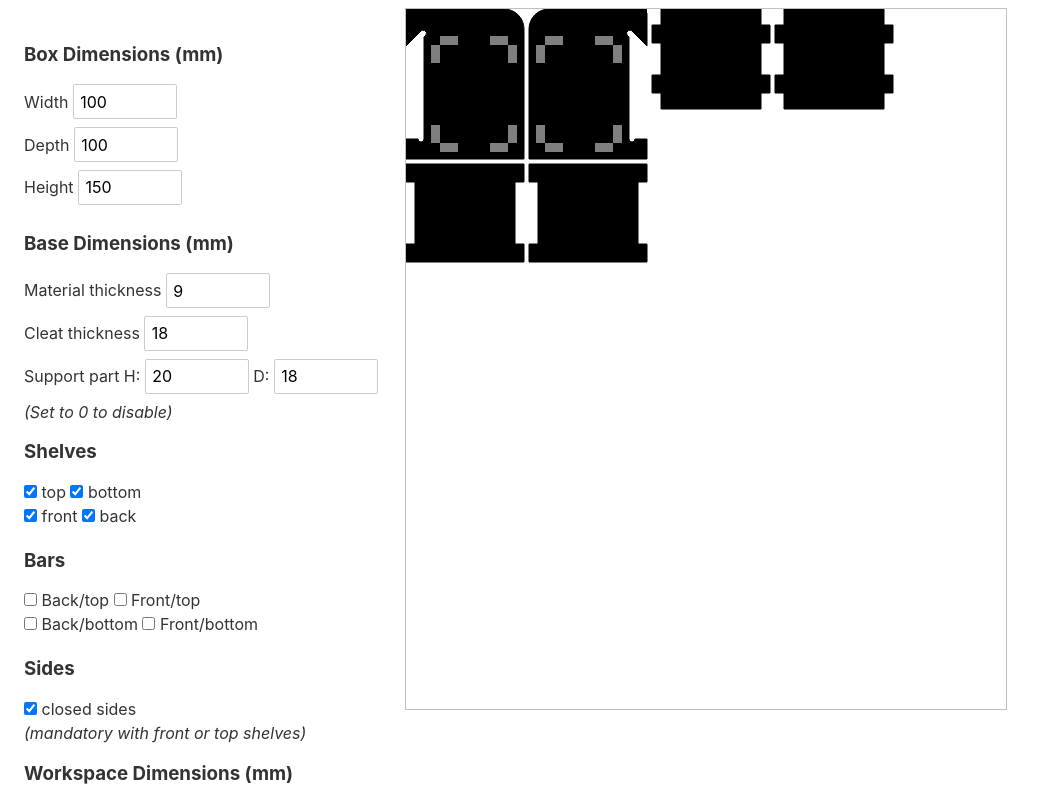
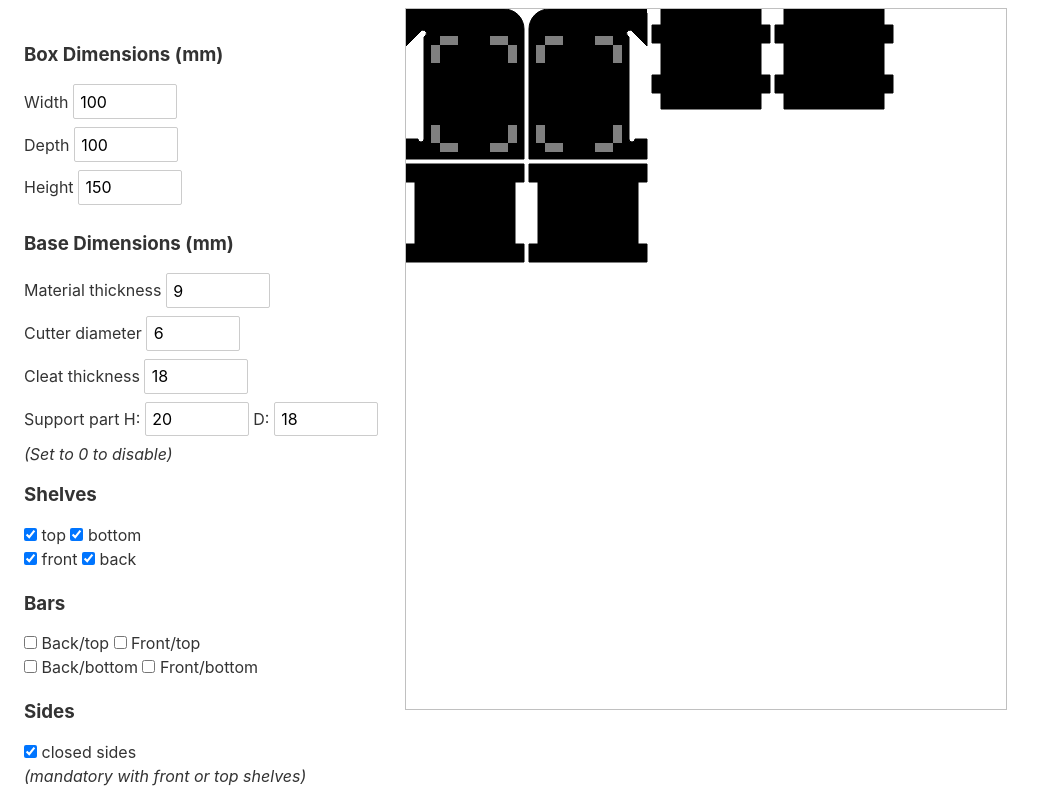
Before and after one commit to lizzard77/cnc-french-cleat-box-designer, a Svelte app: page / in a window 1280 px wide. Shown: the top 800 px of the page, without its empty margins (0-1046 px from the left). Built offline with nearby package versions, Linux system fonts and the light colour scheme.

Commit message:
Make cutter diameter configurable

```diff
--- a/src/App.svelte
+++ b/src/App.svelte
@@ -1,6 +1,6 @@
 <script>
     import { afterUpdate } from 'svelte';
-    import { items, workspace, box, schlitze, randAbstand, thickness, cleatWidth, supportHeight, supportDepth, gap } from './store';
+    import { items, workspace, box, schlitze, randAbstand, thickness, cleatWidth, supportHeight, supportDepth, gap, cutterDiameter } from './store';
 	import save from './save-svg.js';
 
     let svg;
@@ -114,6 +114,7 @@
     <div>
         <h3><b>Base Dimensions (mm)</h3>
         Material thickness <input type=number bind:value={$thickness} min=0 max=500 /><br />
+        Cutter diameter <input type=number bind:value={$cutterDiameter} min=0 max=30 /><br />
         Cleat thickness <input type=number bind:value={$cleatWidth} min=0 max=500 /><br />
         Support part H: <input type=number bind:value={$supportHeight} min=0 max=500 /> D: <input type=number bind:value={$supportDepth} min=0 max=500 /><br />
         <i>(Set to 0 to disable)</i><br />
```
